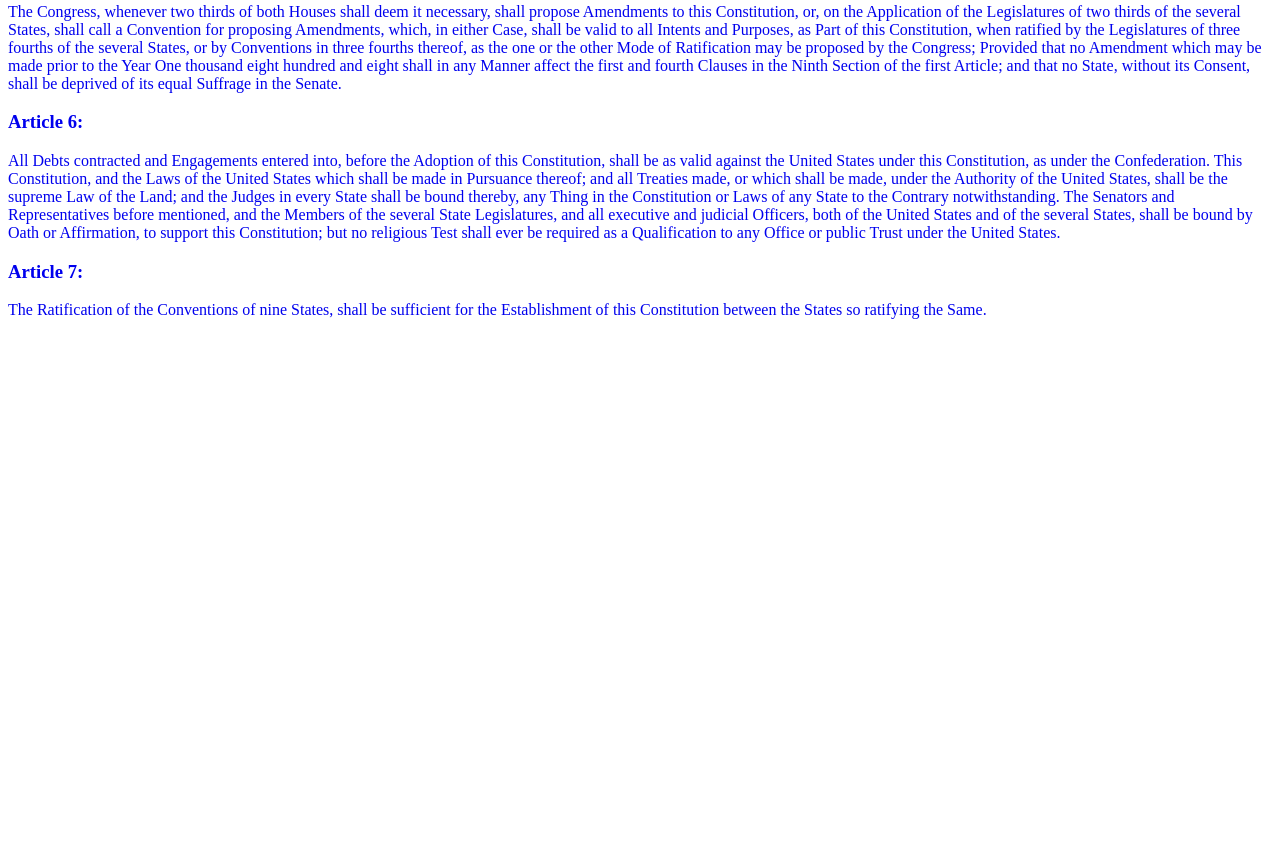
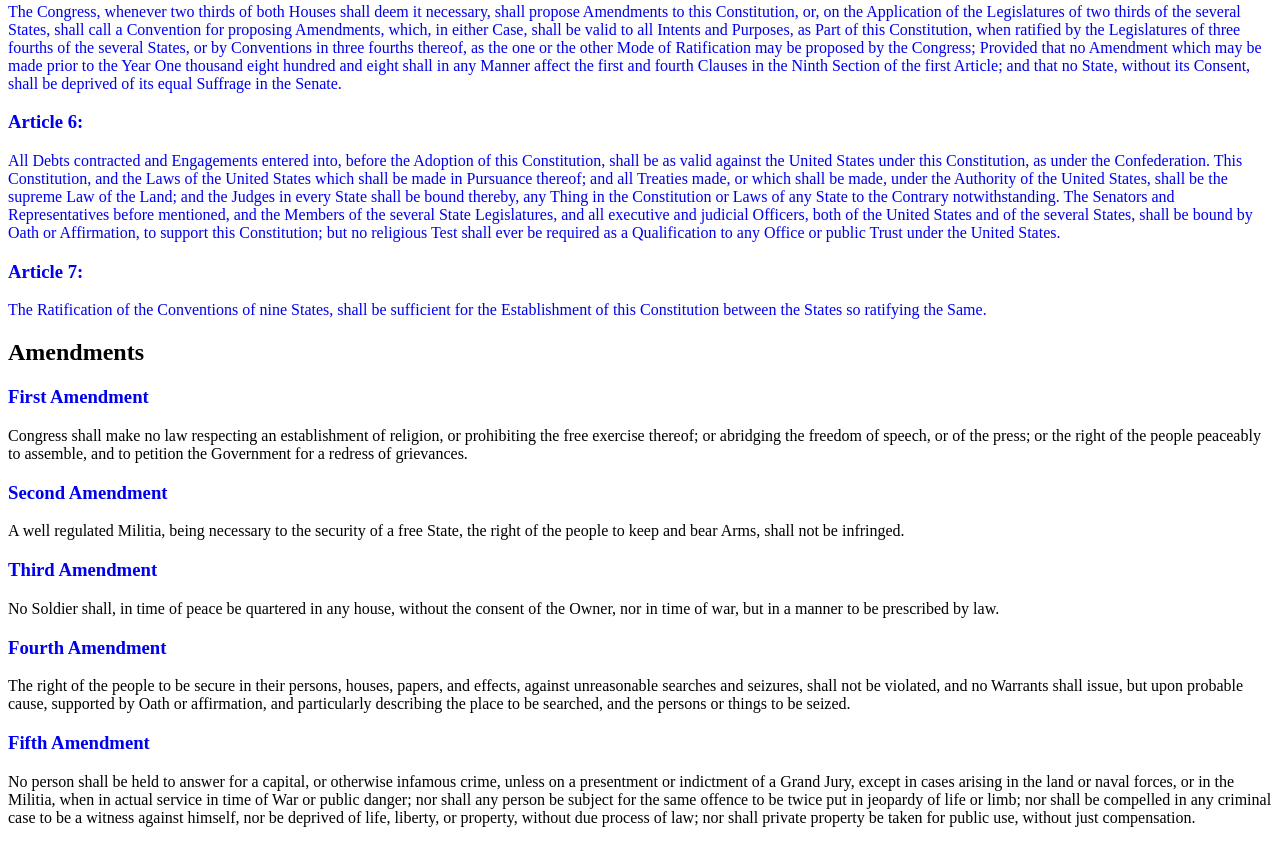
Before and after one commit to jacobhebbel/axia-itws2110, a plain HTML site: page lab2/constitution.html in a window 1280 px wide. Shown: the part 2855-3698 px from the top of the page. Before the commit the page ends 3190 px from the top, so only its background shows below. Drawn offline with Linux system fonts and the light colour scheme.

Commit message:
Update constitution.html

```diff
--- a/lab2/constitution.html
+++ b/lab2/constitution.html
@@ -103,5 +103,47 @@
         </section>
 
     </section>
+
+    <!--Amendments Section-->
+    <section>
+
+        <h2>Amendments</h2>
+
+        <section>
+            <a href="amendments/amendment1.html" style="text-decoration: none;">
+                <h3>First Amendment</h3>
+            </a>
+            <p>Congress shall make no law respecting an establishment of religion, or prohibiting the free exercise thereof; or abridging the freedom of speech, or of the press; or the right of the people peaceably to assemble, and to petition the Government for a redress of grievances.</p>
+        </section>
+
+        <section>
+            <a href="amendments/amendment2.html" style="text-decoration: none;">
+                <h3>Second Amendment</h3>
+            </a>
+            <p>A well regulated Militia, being necessary to the security of a free State, the right of the people to keep and bear Arms, shall not be infringed.</p>
+        </section>
+
+        <section>
+            <a href="amendments/amendment3.html" style="text-decoration: none;">
+                <h3>Third Amendment</h3>
+            </a>
+            <p>No Soldier shall, in time of peace be quartered in any house, without the consent of the Owner, nor in time of war, but in a manner to be prescribed by law.</p>
+        </section>
+
+        <section>
+            <a href="amendments/amendment4.html" style="text-decoration: none;">
+                <h3>Fourth Amendment</h3>
+            </a>
+            <p>The right of the people to be secure in their persons, houses, papers, and effects, against unreasonable searches and seizures, shall not be violated, and no Warrants shall issue, but upon probable cause, supported by Oath or affirmation, and particularly describing the place to be searched, and the persons or things to be seized.</p>
+        </section>
+
+        <section>
+            <a href="amendments/amendment5.html" style="text-decoration: none;">
+                <h3>Fifth Amendment</h3>
+            </a>
+            <p>No person shall be held to answer for a capital, or otherwise infamous crime, unless on a presentment or indictment of a Grand Jury, except in cases arising in the land or naval forces, or in the Militia, when in actual service in time of War or public danger; nor shall any person be subject for the same offence to be twice put in jeopardy of life or limb; nor shall be compelled in any criminal case to be a witness against himself, nor be deprived of life, liberty, or property, without due process of law; nor shall private property be taken for public use, without just compensation.</p>
+        </section>
+
+    </section>
 </body>
 </html>
```
